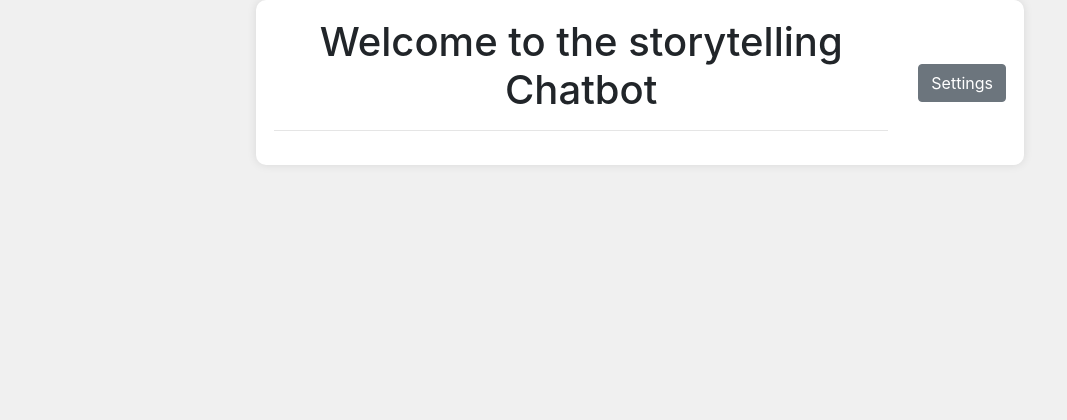
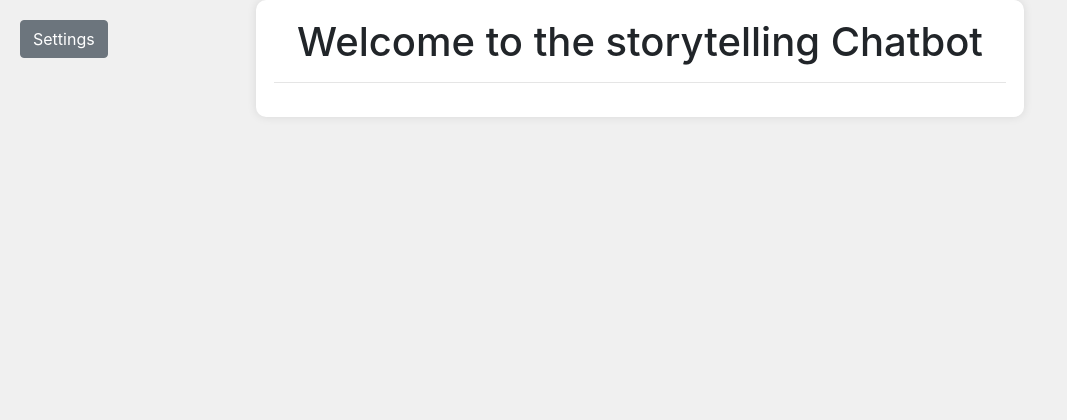
Before and after one commit to RTangWu/StorytellingChatbot, a Flask app: page / in a window 1280 px wide. Shown: the top 420 px of the page, without its empty margins (0-1067 px from the left). Run offline with Flask 3, Linux system fonts and the light colour scheme; some libraries are stand-ins or nearby versions.

Commit message:
version 3.0

```diff
--- a/static/script.js
+++ /dev/null
@@ -1,35 +0,0 @@
-// this script is for the text-to-speech so you click on the icon for start and click again for stop
-
-document.addEventListener("DOMContentLoaded", function() {
-    let isSpeaking = false; // Variable to track whether speech synthesis is in progress
-
-    // Function to speak the text
-    function speakText(text) {
-        var utterance = new SpeechSynthesisUtterance(text);
-        window.speechSynthesis.speak(utterance);
-        utterance.onend = function() {
-            isSpeaking = false; // Update isSpeaking flag when speech synthesis ends
-        };
-    }
-
-    // Function to handle Speak icon clicks
-    function handleSpeakIconClick(event) {
-        event.stopPropagation(); // Stop event propagation
-        var text = event.target.parentElement.querySelector(".text-to-speak").innerText; // Get the text to speak
-        if (!isSpeaking) {
-            speakText(text);
-            isSpeaking = true; // Update isSpeaking flag when speech synthesis starts
-            event.target.classList.add('animate__animated', 'animate__pulse'); // Add animation class
-        } else {
-            window.speechSynthesis.cancel(); // Stop speech synthesis if already speaking
-            isSpeaking = false; // Update isSpeaking flag
-            event.target.classList.remove('animate__animated', 'animate__pulse'); // Remove animation class
-        }
-    }
-
-    // Add event listener for Speak icons initially
-    var speakIcons = document.querySelectorAll(".speak-icon");
-    speakIcons.forEach(function(icon) {
-        icon.addEventListener("click", handleSpeakIconClick);
-    });
-});
--- /dev/null
+++ b/static/settings.js
@@ -0,0 +1,90 @@
+// customize colour, the font size and voice
+
+document.addEventListener("DOMContentLoaded", function() {
+    var storedBgColor = localStorage.getItem('bgColor');
+    var storedFontSize = localStorage.getItem('fontSize');
+    var storedVoice = localStorage.getItem('selectedVoice');
+
+    // Set the background color based on the stored value
+    if (storedBgColor) {
+        document.body.style.backgroundColor = storedBgColor;
+        document.getElementById('bgColor').value = storedBgColor; // Set the value of bgColor input field
+    }
+
+    // Set the font size based on the stored value
+    if (storedFontSize) {
+        var fontSizeValue = parseInt(storedFontSize);
+        document.body.style.fontSize = fontSizeValue + 'px'; // Set the font size of the body
+        document.getElementById('fontSize').value = fontSizeValue; // Set the value of fontSize input field
+    }
+
+    // Populate voice selection dropdown with available voices
+    var voiceSelect = document.getElementById('voiceSelect');
+    var voices = window.speechSynthesis.getVoices();
+    voices.forEach(function(voice, index) {
+        var option = document.createElement('option');
+        option.textContent = voice.name + ' (' + voice.lang + ')';
+        option.value = index;
+        voiceSelect.appendChild(option);
+    });
+
+    // Set the selected voice if it's stored in local storage
+    if (storedVoice) {
+        voiceSelect.value = storedVoice;
+    }
+});
+
+function openSettingsPopup() {
+    document.getElementById('settingsPopup').style.display = 'block';
+}
+
+function closeSettingsPopup() {
+    document.getElementById('settingsPopup').style.display = 'none';
+}
+
+function applySettings() {
+    var bgColor = document.getElementById('bgColor').value;
+    var fontSize = document.getElementById('fontSize').value + 'px';
+    var selectedVoiceIndex = document.getElementById('voiceSelect').value;
+    var selectedVoice = window.speechSynthesis.getVoices()[selectedVoiceIndex];
+
+    // Apply background color and font size
+    document.body.style.backgroundColor = bgColor;
+    document.body.style.fontSize = fontSize;
+
+    // Store selected background color, font size, and voice in local storage
+    localStorage.setItem('bgColor', bgColor);
+    localStorage.setItem('fontSize', fontSize);
+    localStorage.setItem('selectedVoice', selectedVoiceIndex);
+
+    closeSettingsPopup(); // Close the popup after applying settings
+}
+
+
+
+
+function updateBgColorInput(value) {
+        document.getElementById('bgColor').value = value;
+    }
+
+    // Event listener for background color input
+    document.getElementById('bgColor').addEventListener('input', function(event) {
+        document.body.style.backgroundColor = event.target.value; // Update background color of settings popup
+    });
+
+
+
+    function setDefault() {
+        // Set default background color
+        document.getElementById('bgColor').value = '#f0f0f0'; // Default white color
+
+        // Set default font size
+        document.getElementById('fontSize').value = 16; // Default font size
+
+        // Set default voice
+        var defaultVoiceIndex = 0; // Index of the default voice (change this according to your preference)
+        document.getElementById('voiceSelect').value = defaultVoiceIndex; // Set the default voice in the dropdown
+
+        // Apply default settings
+        applySettings();
+    }
--- a/static/style.css
+++ b/static/style.css
@@ -60,10 +60,17 @@ body {
 
 .card-body {
     flex-grow: 1;
-
+    font-size: inherit !important;
+    font-size: var(--font-size);
 }
 
 
+.settings-button-container {
+    position: fixed;
+    top: 20px;
+    left: 20px;
+    z-index: 9999;
+}
 
 /* Popup Form Styles */
 .popup-form {
@@ -100,3 +107,12 @@ body {
     text-decoration: none;
     cursor: pointer;
 }
+
+.popup-content {
+    max-width: 300px; /* Set maximum width for the settings popup */
+    overflow: auto; /* Enable horizontal scrolling if content exceeds the width */
+}
+
+#voiceSelect {
+    width: 100%; /* Set voice selection dropdown width to fill the container */
+}
--- /dev/null
+++ b/static/voice.js
@@ -0,0 +1,58 @@
+document.addEventListener("DOMContentLoaded", function() {
+    let isSpeaking = false; // Variable to track whether speech synthesis is in progress
+
+    // Function to speak the text
+    function speakText(text, selectedVoice) {
+        var utterance = new SpeechSynthesisUtterance(text);
+        utterance.voice = selectedVoice; // Set the selected voice
+        window.speechSynthesis.speak(utterance);
+        utterance.onend = function() {
+            isSpeaking = false; // Update isSpeaking flag when speech synthesis ends
+        };
+    }
+
+    // Function to handle Speak icon clicks
+    function handleSpeakIconClick(event, selectedVoice) {
+        event.stopPropagation(); // Stop event propagation
+        var text = event.target.parentElement.querySelector(".text-to-speak").innerText; // Get the text to speak
+        if (!isSpeaking) {
+            speakText(text, selectedVoice);
+            isSpeaking = true; // Update isSpeaking flag when speech synthesis starts
+            event.target.classList.add('animate__animated', 'animate__pulse'); // Add animation class
+        } else {
+            window.speechSynthesis.cancel(); // Stop speech synthesis if already speaking
+            isSpeaking = false; // Update isSpeaking flag
+            event.target.classList.remove('animate__animated', 'animate__pulse'); // Remove animation class
+        }
+    }
+
+    // Add event listener for Speak icons initially
+    var speakIcons = document.querySelectorAll(".speak-icon");
+    speakIcons.forEach(function(icon) {
+        icon.addEventListener("click", function(event) {
+            var selectedVoiceIndex = document.getElementById('voiceSelect').value;
+            var selectedVoice = window.speechSynthesis.getVoices()[selectedVoiceIndex];
+            handleSpeakIconClick(event, selectedVoice);
+        });
+    });
+
+    // Listen for the 'voiceschanged' event to ensure voices are loaded
+    window.speechSynthesis.onvoiceschanged = function() {
+        // Populate voice selection dropdown with available voices
+        var voiceSelect = document.getElementById('voiceSelect');
+        var voices = window.speechSynthesis.getVoices();
+        voiceSelect.innerHTML = ''; // Clear previous options
+        voices.forEach(function(voice, index) {
+            var option = document.createElement('option');
+            option.textContent = voice.name + ' (' + voice.lang + ')';
+            option.value = index;
+            voiceSelect.appendChild(option);
+        });
+
+        // Set the selected voice if it's stored in local storage
+        var storedVoice = localStorage.getItem('selectedVoice');
+        if (storedVoice) {
+            voiceSelect.value = storedVoice;
+        }
+    };
+});
--- a/templates/index.html
+++ b/templates/index.html
@@ -6,55 +6,20 @@
     <link rel="stylesheet" type="text/css" href="{{ url_for('static', filename='style.css') }}">
     <link rel="stylesheet" href="https://cdnjs.cloudflare.com/ajax/libs/font-awesome/6.0.0-beta3/css/all.min.css">
     <link rel="stylesheet" href="https://cdnjs.cloudflare.com/ajax/libs/animate.css/4.1.1/animate.min.css">
-    <script src="{{ url_for('static', filename='script.js') }}"></script>
+    <script src="{{ url_for('static', filename='voice.js') }}"></script>
+    <script src="{{ url_for('static', filename='settings.js') }}"></script>
+</head>
+<body>
+    <div class="settings-button-container">
+        <button class="btn btn-secondary" onclick="openSettingsPopup()">Settings</button>
+    </div>
 
-</head>
-<script>
-    function openSettingsPopup() {
-        document.getElementById('settingsPopup').style.display = 'block';
-    }
-
-    function closeSettingsPopup() {
-        document.getElementById('settingsPopup').style.display = 'none';
-    }
-    function applySettings() {
-    var bgColor = document.getElementById('bgColor').value;
-    var fontSize = document.getElementById('fontSize').value + 'px';
-    document.body.style.backgroundColor = bgColor;
-    document.body.style.fontSize = fontSize;
-
-    // Store selected background color in local storage
-    localStorage.setItem('bgColor', bgColor);
-    localStorage.setItem('fontSize', fontSize);
-
-    closeSettingsPopup(); // Close the popup after applying settings
-}
-document.addEventListener("DOMContentLoaded", function() {
-    // Retrieve stored background color from local storage
-    var storedBgColor = localStorage.getItem('bgColor');
-    if (storedBgColor) {
-        document.body.style.backgroundColor = storedBgColor;
-    }
-
-    // Retrieve stored font size from local storage
-    var storedFontSize = localStorage.getItem('fontSize');
-    if (storedFontSize) {
-        document.body.style.fontSize = storedFontSize;
-    }
-
-    // Other initialization code
-});
-
-</script>
-<body>
+    <!-- Rest of your HTML content -->
     <div class="heading-container custom-width">
         <div class="row justify-content-between align-items-center">
             <div class="col">
                 <h1 class="custom-heading">Welcome to the storytelling Chatbot</h1>
                 <hr class="custom-line"> <!-- Horizontal line -->
-            </div>
-            <div class="col-auto">
-                <button class="btn btn-secondary" onclick="openSettingsPopup()">Settings</button>
             </div>
         </div>
     </div>
@@ -66,11 +31,18 @@ document.addEventListener("DOMContentLoaded", function() {
                 <label for="bgColor">Background Color:</label>
                 <input type="color" id="bgColor" name="bgColor"><br><br>
                 <label for="fontSize">Font Size:</label>
-                <input type="range" id="fontSize" name="fontSize" min="8" max="24"><br><br>
+                <input type="range" id="fontSize" name="fontSize" min="12" max="19"><br><br>
+                <label for="voiceSelect">Voice:</label>
+                <select id="voiceSelect"></select><br><br> <!-- Add voice selection dropdown -->
                 <button type="button" onclick="applySettings()">Apply</button>
+                <button type="button" onclick="setDefault()">Reset to Default</button>
             </form>
         </div>
     </div>
+
+
+
+
 
     {% if chat_history %}
     <div class="container custom-width">
@@ -121,6 +93,17 @@ document.addEventListener("DOMContentLoaded", function() {
         </div>
     </div>
     {% endif %}
+    <script>
+        // Function to scroll to the bottom of the page
+        function scrollToBottom() {
+            window.scrollTo(0, document.body.scrollHeight);
+        }
 
+        // Scroll to bottom when the page finishes loading
+        window.onload = function() {
+            scrollToBottom();
+        };
+    </script>
 </body>
+
 </html>
```
